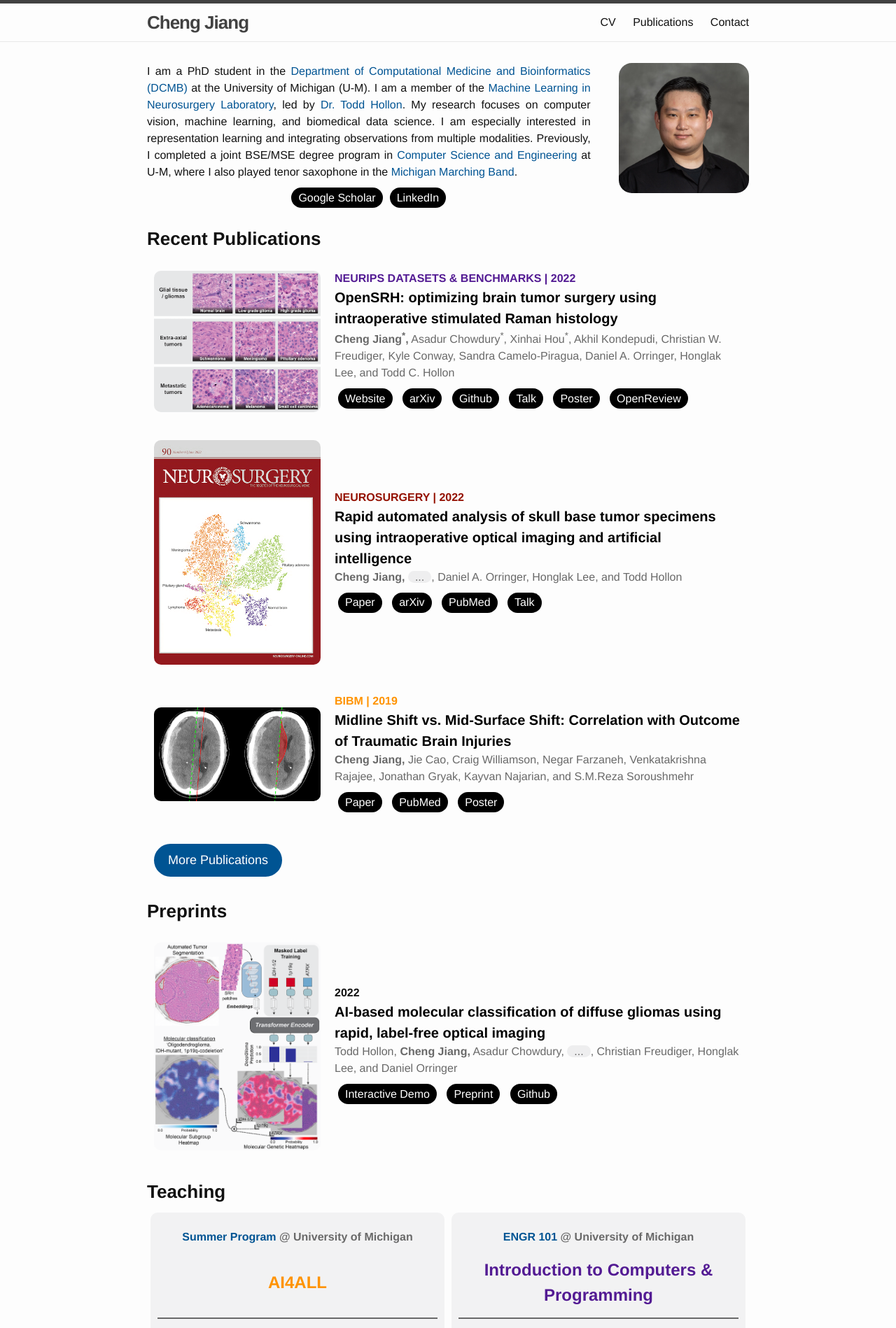
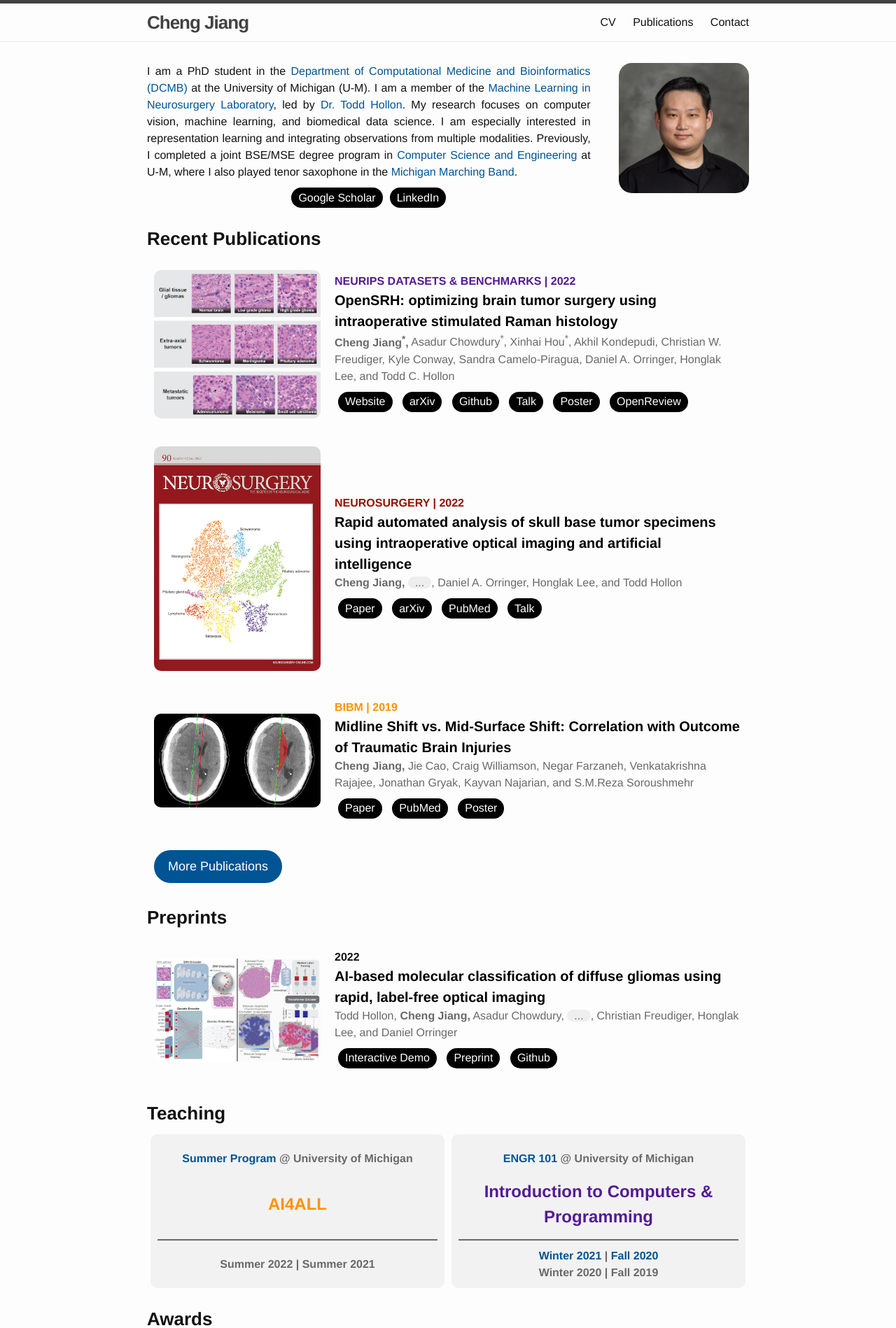
Before and after one commit to chengjia63/chengjia63.github.io, a Jekyll site: the page built from index.md, in a window 1280 px wide. Shown: the top 1898 px of the page at 70% size. Built offline with Jekyll 4.4.1, drawn with Linux system fonts in a browser that asks for light colours.

Commit message:
new deepglioma thumbnail

```diff
--- a/_includes/head.html
+++ b/_includes/head.html
@@ -17,5 +17,6 @@
   {%- if jekyll.environment == 'production' and site.google_analytics -%}
     {%- include google-analytics.html -%}
   {%- endif -%}
-
+  <link rel="icon" type="image/x-icon" href="/favicon.ico" color="#000000" sizes="any">
+  <link rel="apple-touch-icon" type="image/x-icon" href="/favicon.ico" color="#000000" sizes="any">
 </head>
```
Also changed, not shown: assets/images/hollon2022ai.png, assets/images/jiang2022opensrh.png, favicon.ico.
